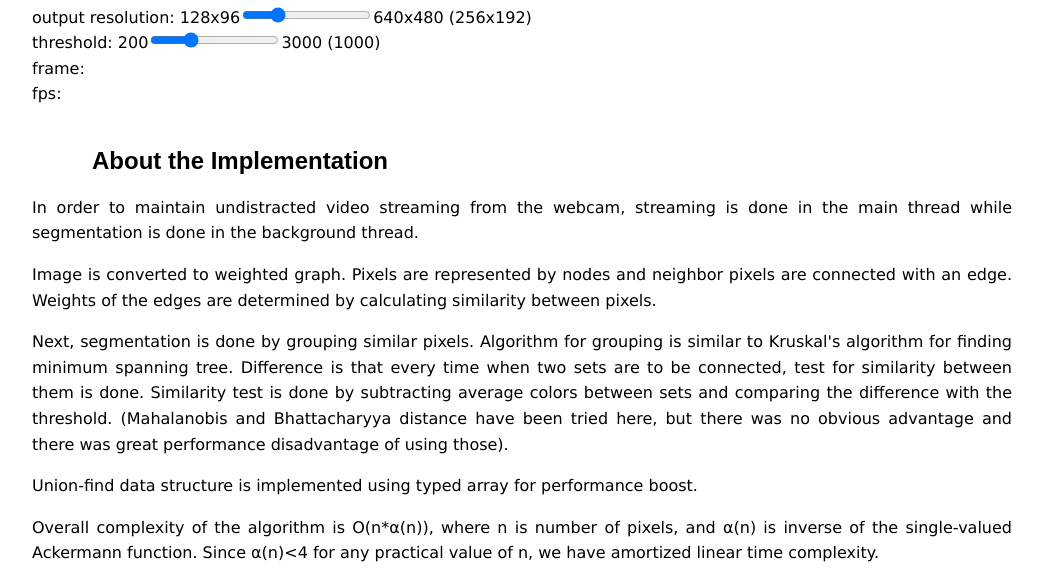
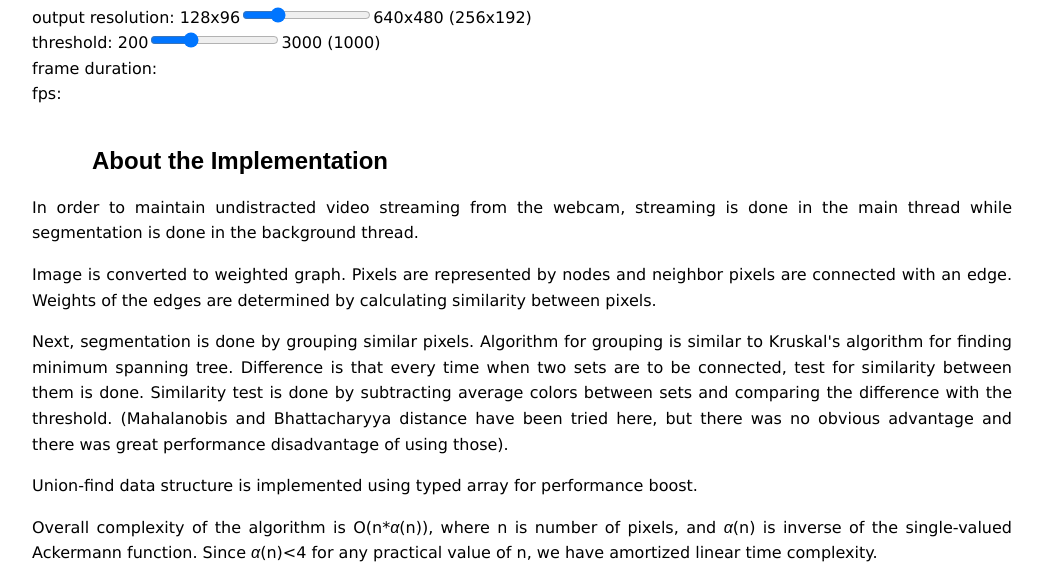
Before and after one commit to lukapopijac/real-time-image-segmentation, a plain HTML site: page index.html in a window 1280 px wide. Shown: the part 590-1172 px from the top of the page, without its empty margins (118-1161 px from the left). Drawn offline with Linux system fonts and the light colour scheme.

Commit message:
html small changes

```diff
--- a/index.html
+++ b/index.html
@@ -4,6 +4,12 @@
         <title>Real-time Image Segmentation</title>
         <meta charset="utf-8">
 		<link rel="stylesheet" type="text/css" href="style.css">
+		<style>
+			.alpha {
+				font-family: sans-serif;
+				font-style: italic;
+			}
+		</style>
 		<script data-main="main" src="require.js"></script>
 	</head>
 
@@ -21,7 +27,7 @@
 				threshold:
 					200<input id="threshold_in" type="range" min="2" max="30" value="10"/>3000
 					(<span id="info_threshold"></span>)<br/>
-				frame: <span id="info_frame"></span><br/>
+				frame duration: <span id="info_frame"></span><br/>
 				fps: <span id="info_fps"></span><br/>
 			</div>
 
@@ -31,7 +37,7 @@
 			<p>Image is converted to weighted graph. Pixels are represented by nodes and neighbor pixels are connected with an edge. Weights of the edges are determined by calculating similarity between pixels.</p>
 			<p>Next, segmentation is done by grouping similar pixels. Algorithm for grouping is similar to Kruskal's algorithm for finding minimum spanning tree. Difference is that every time when two sets are to be connected, test for similarity between them is done. Similarity test is done by subtracting average colors between sets and comparing the difference with the threshold. (Mahalanobis and Bhattacharyya distance have been tried here, but there was no obvious advantage and there was great performance disadvantage of using those).</p>
 			<p>Union-find data structure is implemented using typed array for performance boost.</p>
-			<p>Overall complexity of the algorithm is O(n*&alpha;(n)), where n is number of pixels, and &alpha;(n) is inverse of the single-valued Ackermann function. Since &alpha;(n)&lt;4 for any practical value of n, we have amortized linear time complexity.</p>
+			<p>Overall complexity of the algorithm is O(n*<span class="alpha">&alpha;</span>(n)), where n is number of pixels, and <span class="alpha">&alpha;</span>(n) is inverse of the single-valued Ackermann function. Since <span class="alpha">&alpha;</span>(n)&lt;4 for any practical value of n, we have amortized linear time complexity.</p>
 		</article>
 	</body>
 </html>
```
